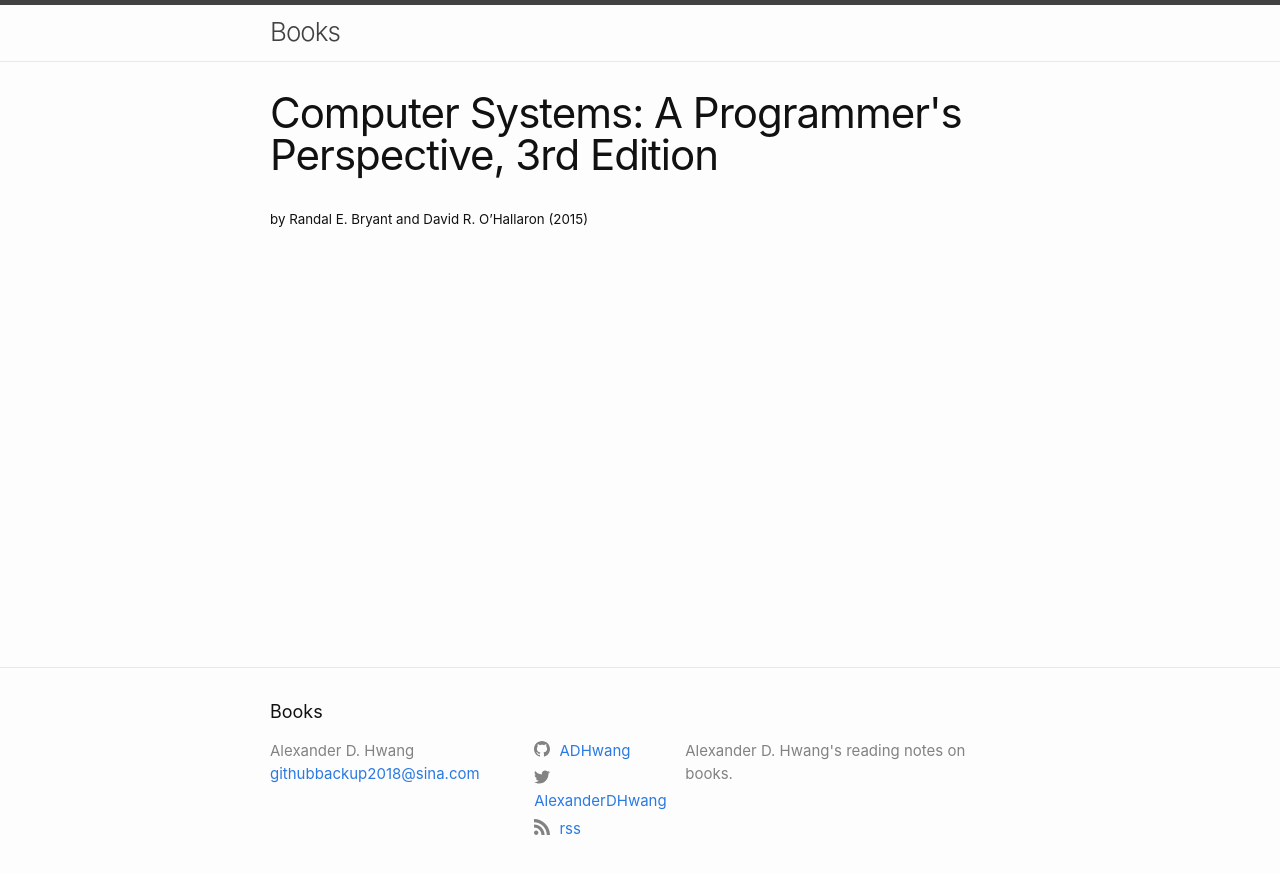
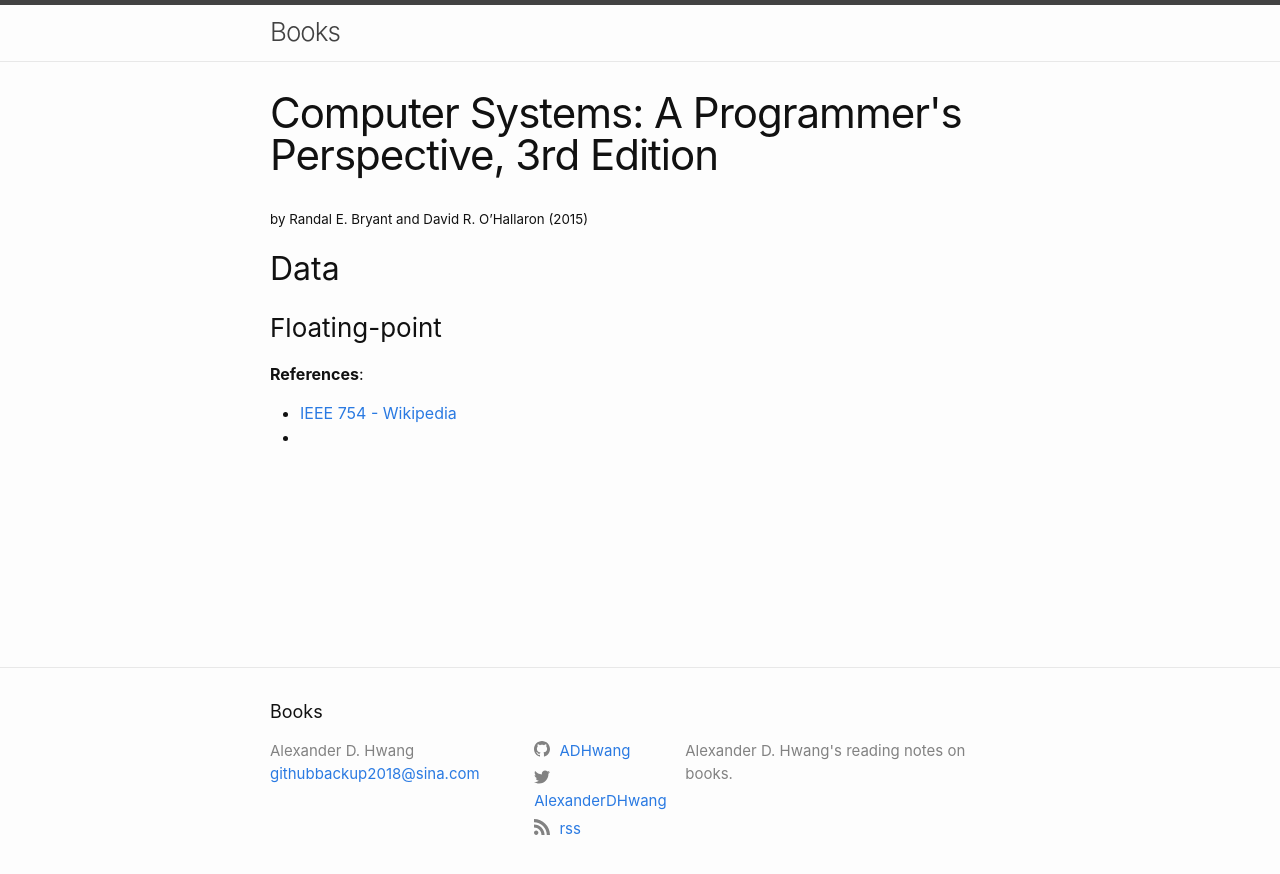
Before and after one commit to ADHwang/books, a Jekyll site: the page built from pages/csapp3e/index.md, in a window 1280 px wide. Shown: the top 874 px of the page. Built offline with Jekyll 4.4.1, drawn with Linux system fonts in a browser that asks for light colours.

Commit message:
IEEE 754

```diff
--- a/pages/csapp3e/index.md
+++ b/pages/csapp3e/index.md
@@ -7,3 +7,12 @@ permalink: /csapp3e/
 {% include mathjax.html %}
 
 <small>by Randal E. Bryant and David R. O'Hallaron (2015)</small>
+
+## Data
+
+### Floating-point
+
+**References**:
+
+- [IEEE 754 - Wikipedia](https://en.wikipedia.org/wiki/IEEE_754)
+-
```
